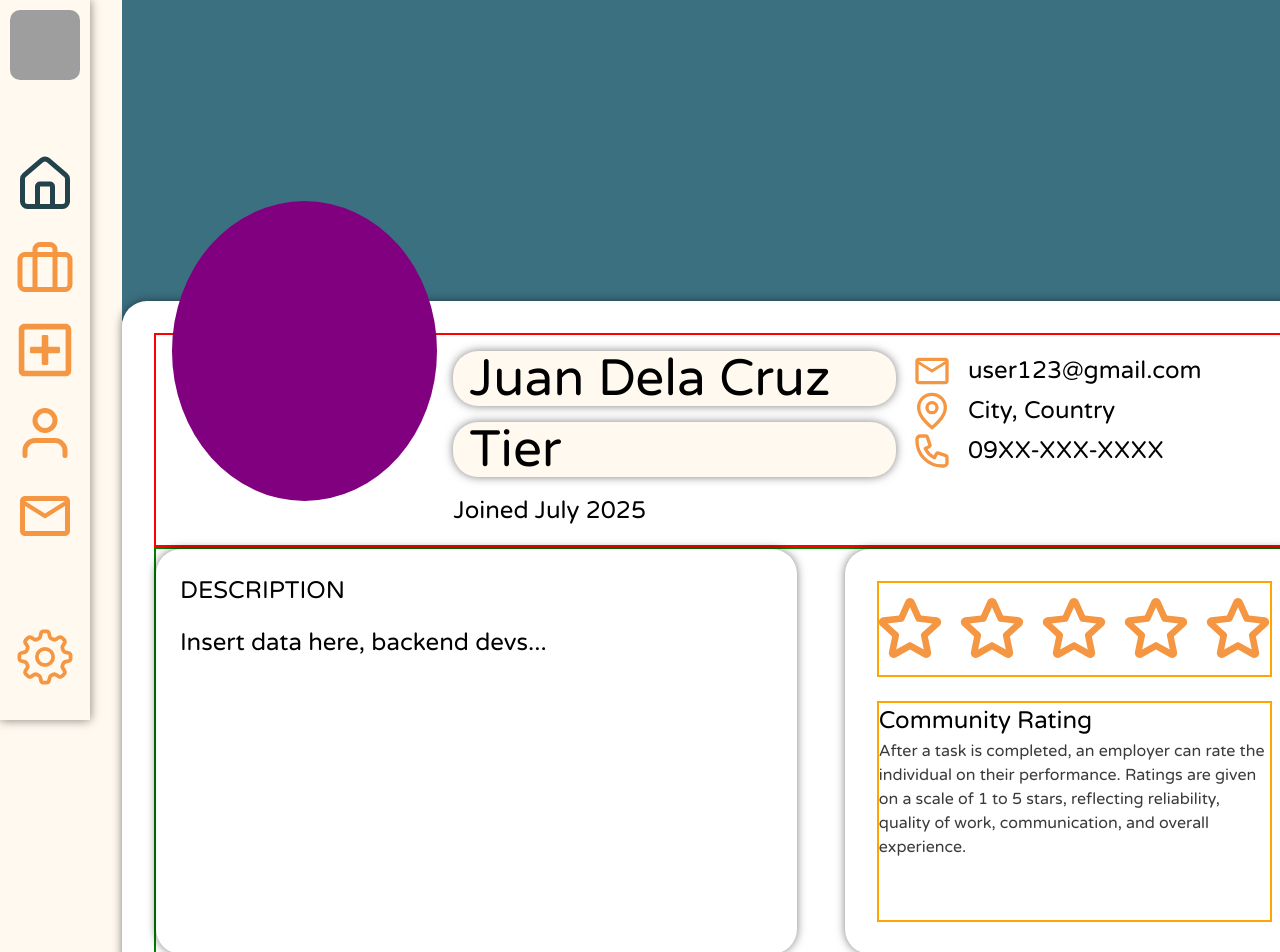
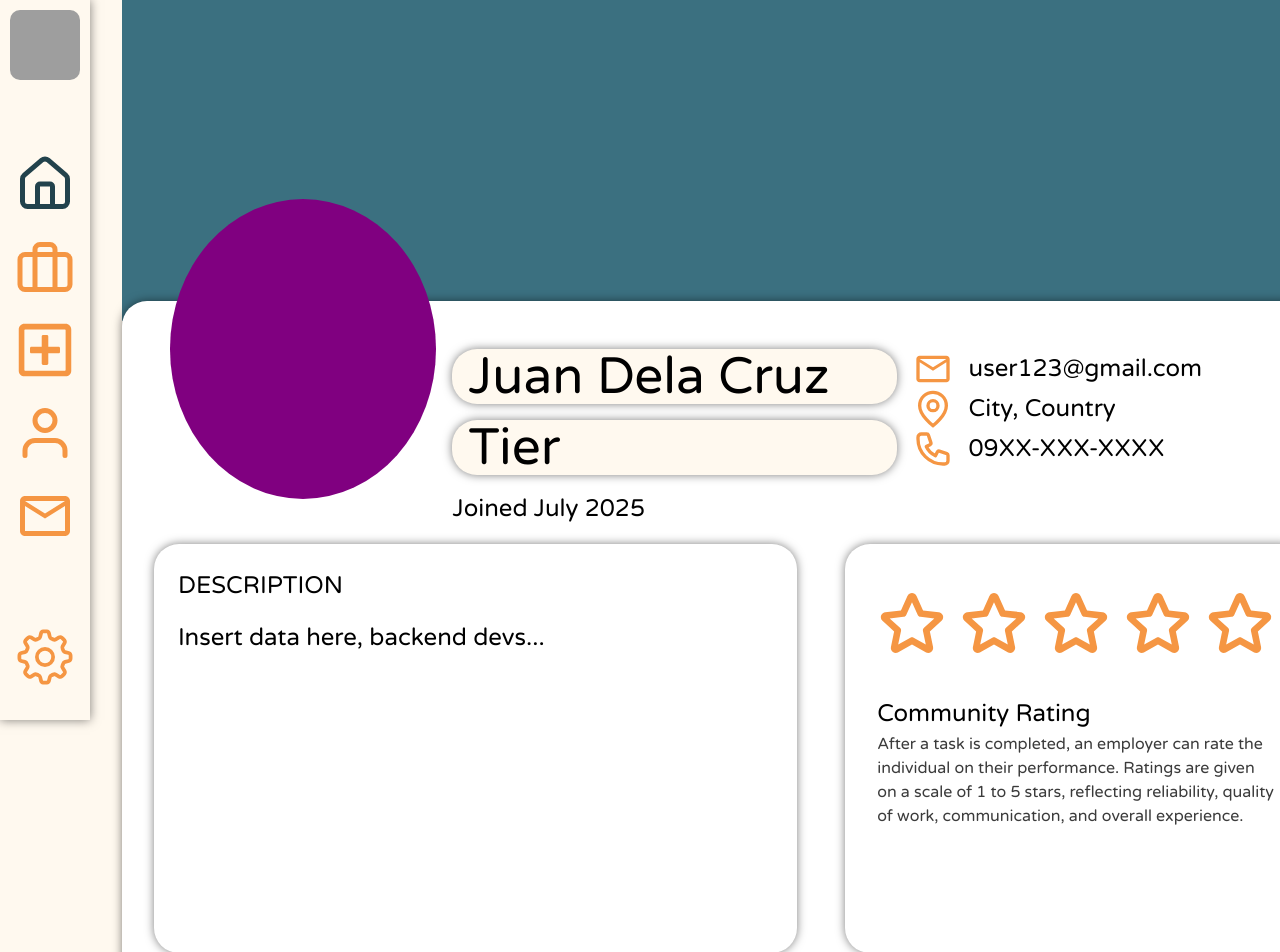
Before and after one commit to lenibnob/Komuni-Job, a React (Vite) app in the folder frontend/: page /userprofile in a window 1280 px wide. Shown: the top 952 px of the page. Built offline with nearby package versions, Linux system fonts and the light colour scheme; grey boxes are pictures that could not be loaded.

Commit message:
user profile removed border lines

```diff
--- a/frontend/src/css/DashboardCSS/UserProfile.css
+++ b/frontend/src/css/DashboardCSS/UserProfile.css
@@ -44,7 +44,6 @@
 /*========================================================*/
 
 .userProfileDetails { /*CONTAINER*/
-    border: 2px solid red;
     width: 100%;
     height: 20%;
 
@@ -117,7 +116,6 @@
 /*========================================================*/
 
 .userProfileDescriptionContainer { /*CONTAINER*/
-    border: 2px solid green;
     width: 100%;
     height: 40%;
 
@@ -153,7 +151,6 @@
 }
 
 .ratingButtonRow {
-    border: 2px solid orange;
     width: 100%;
     height: 30%;
 
@@ -172,11 +169,9 @@
 }
 
 .ratingDescription {
-    border: 2px solid orange;
     width: 100%;
     height: 70%;
 }
-
 
 /*========================================================*/
 
```
